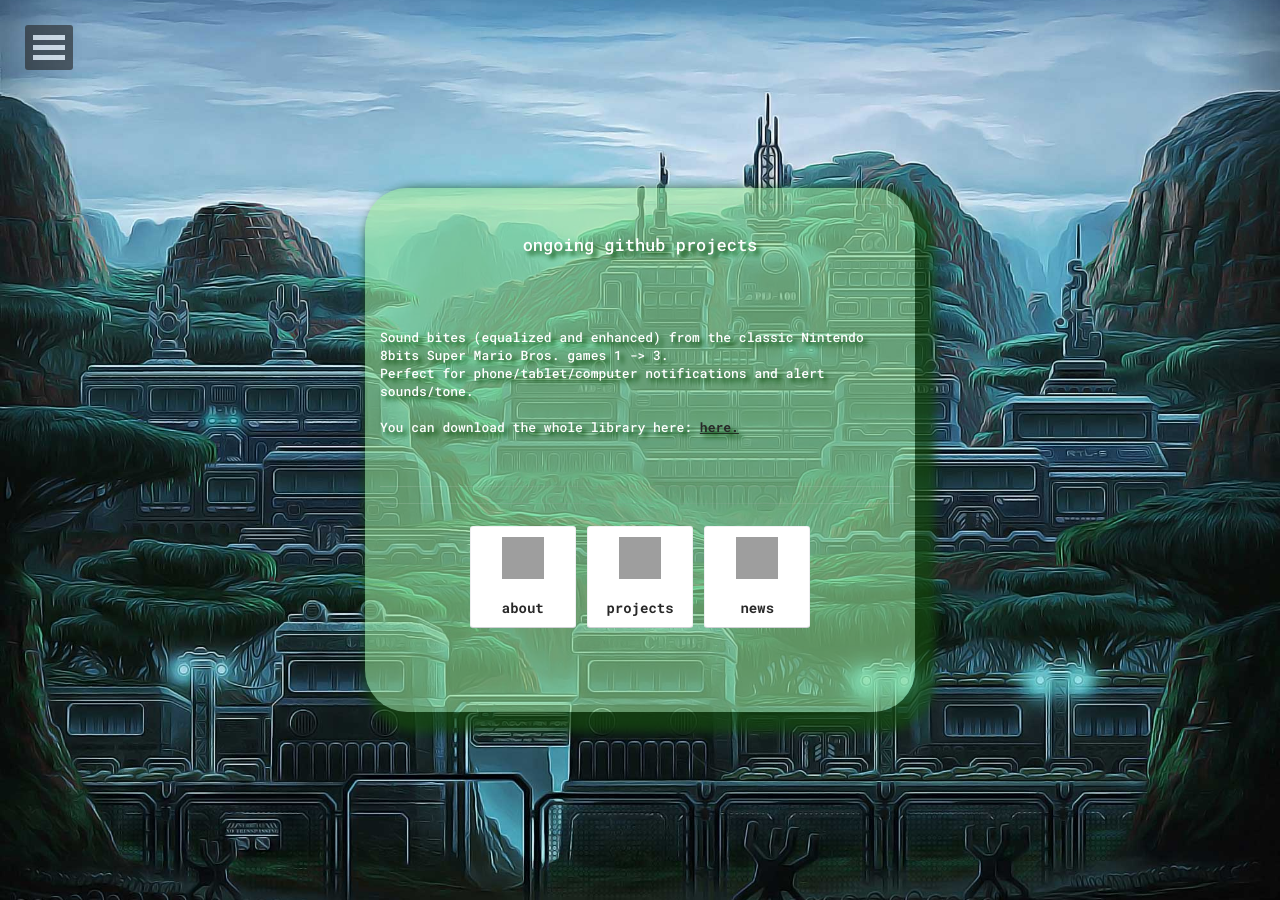
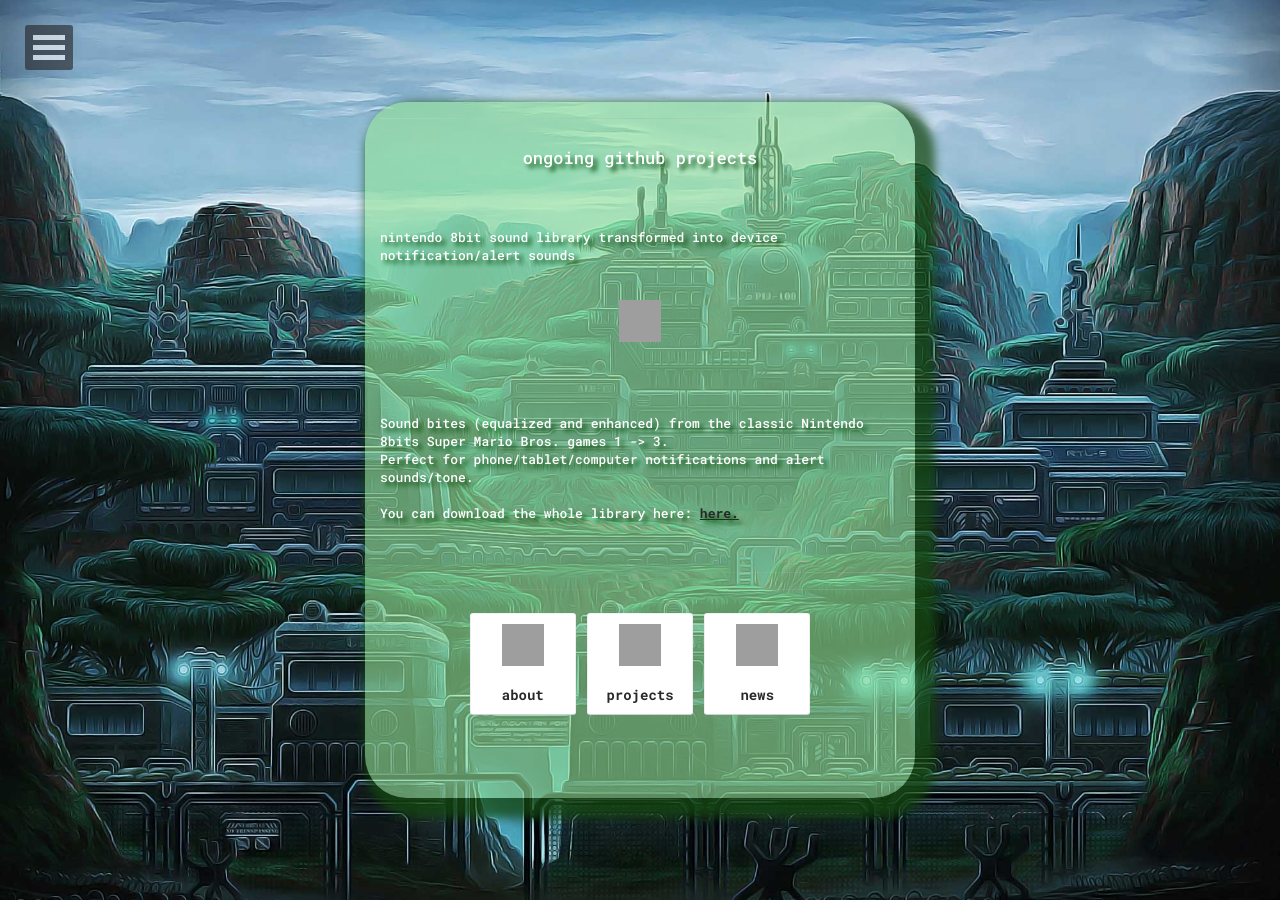
Before and after one commit to arahkun/arahkun.github.io, a Jekyll site: the page built from projects/index.html, in a window 1280 px wide. Built offline with Jekyll 4.4.1, drawn with Linux system fonts in a browser that asks for light colours.

Commit message:
Update index.html

```diff
--- a/projects/index.html
+++ b/projects/index.html
@@ -19,7 +19,11 @@ layout: compress
         <div class="container animated fadeIn">
             <div class="row">
 		    <hr class="hr-line"><p style="font-size:1.7rem;font-weight:700">
-		    <h3 class="t1342"><center>ongoing github projects</center></h3> <br><br>
+		    <h3 class="t1342"><center>ongoing github projects<br><br><br>
+			   <h3 class="t13">nintendo 8bit sound library transformed into device notification/alert sounds</h3> <br>
+
+			    <img class="img-42" src="https://arahkun.github.io/assets/42/mario2.png" alt="Projects" height="42" width="42">
+			   </center></h3> <br><br>
 <h3 class="t13">
 Sound bites (equalized and enhanced) from the classic Nintendo 8bits Super Mario Bros. games 1 -> 3. <br>
 Perfect for phone/tablet/computer notifications and alert sounds/tone.<br><br>
```
